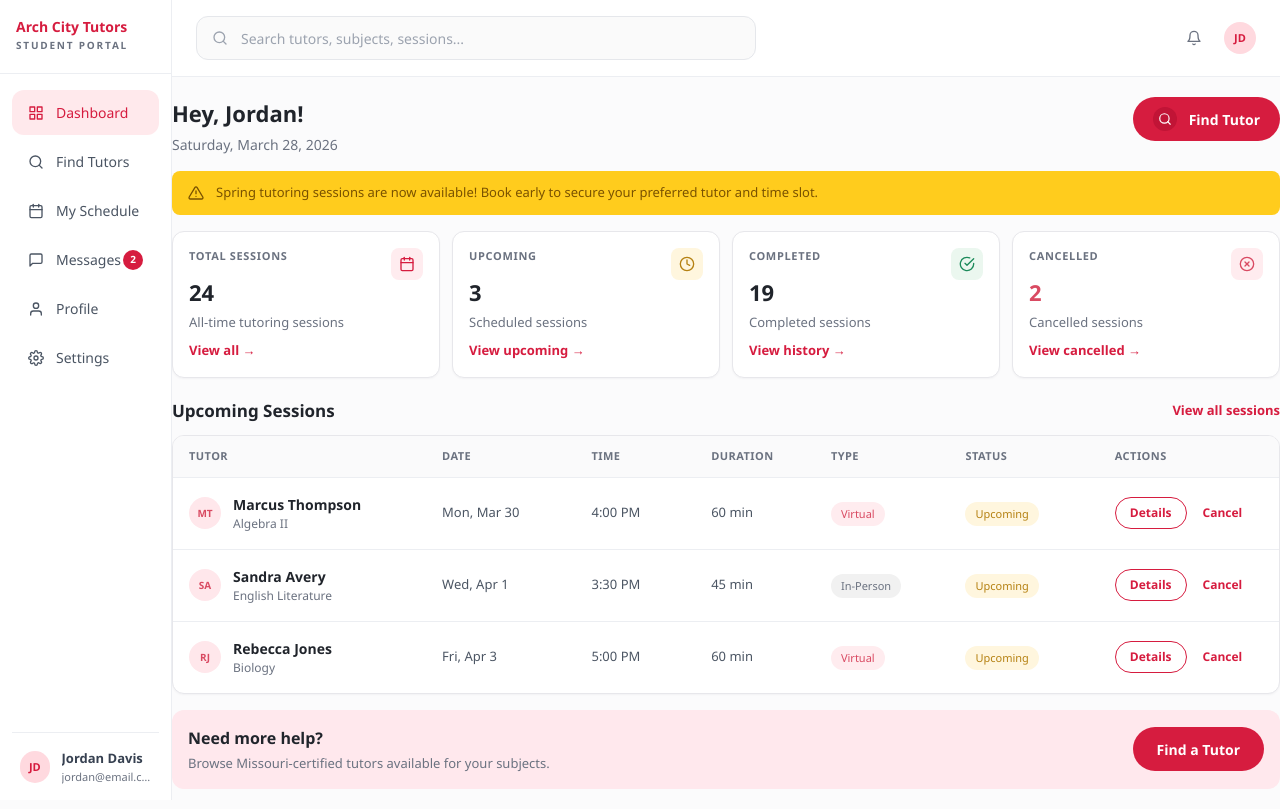
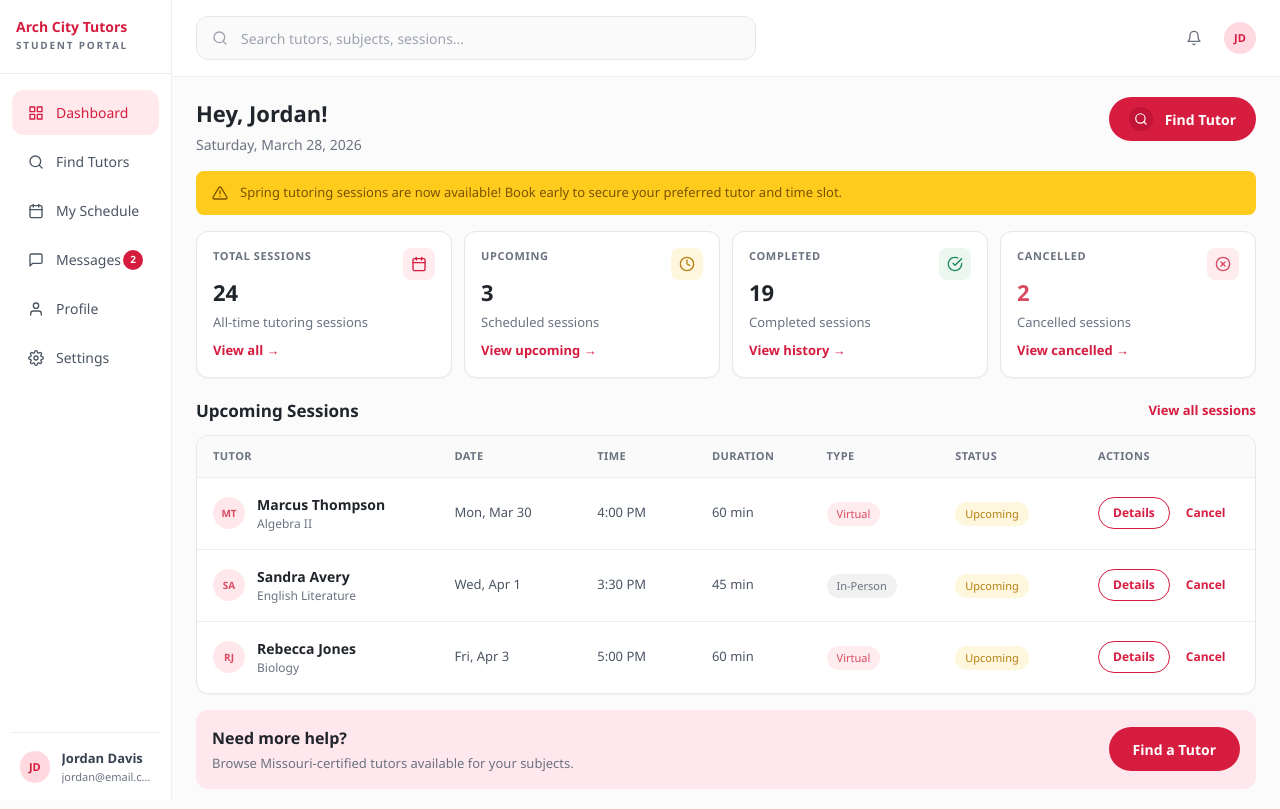
Before and after one commit to mmiskatul/arch-city, a Next.js app: page /student-dashboard in a window 1280 px wide. Built offline with nearby package versions, Linux system fonts and the light colour scheme.

Commit message:
add some padding on student and tutor right side rendering

```diff
--- a/components/student/student-shell.tsx
+++ b/components/student/student-shell.tsx
@@ -158,7 +158,7 @@ export function StudentShell({ children }: { children: ReactNode }) {
             </header>
           ) : null}
 
-          <div className="py-5 xl:max-w-[calc(100vw-172px)]">
+          <div className="px-4 py-5 sm:px-5 lg:px-6 xl:max-w-[calc(100vw-172px)]">
             {children}
           </div>
         </section>
--- a/components/tutor/tutor-shell.tsx
+++ b/components/tutor/tutor-shell.tsx
@@ -193,7 +193,7 @@ export function TutorShell({
             </div>
           </header>
 
-          <div className="py-5 xl:max-w-[calc(100vw-182px)]">{children}</div>
+          <div className="px-4 py-5 sm:px-5 lg:px-6 xl:max-w-[calc(100vw-182px)]">{children}</div>
         </section>
       </div>
     </main>
```
